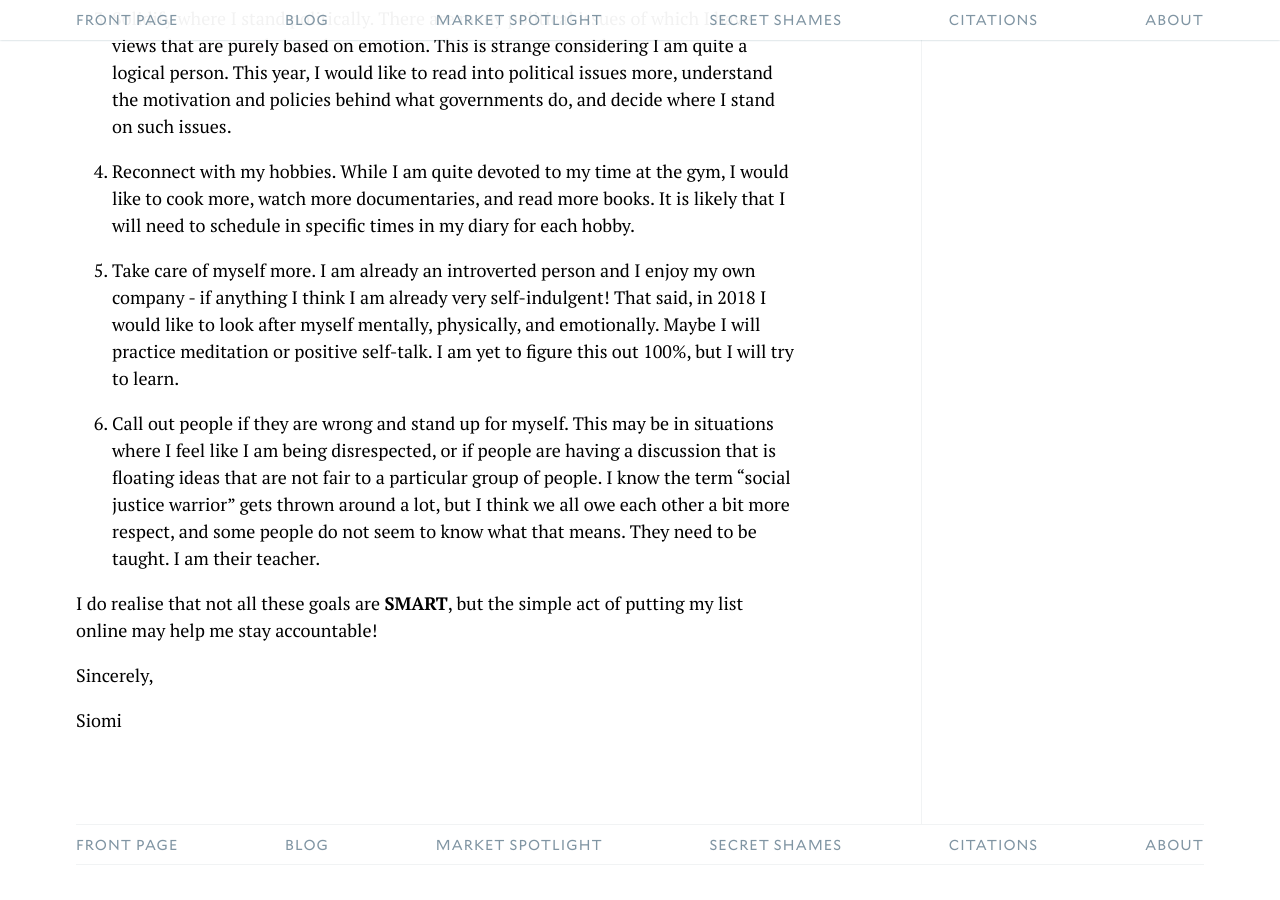
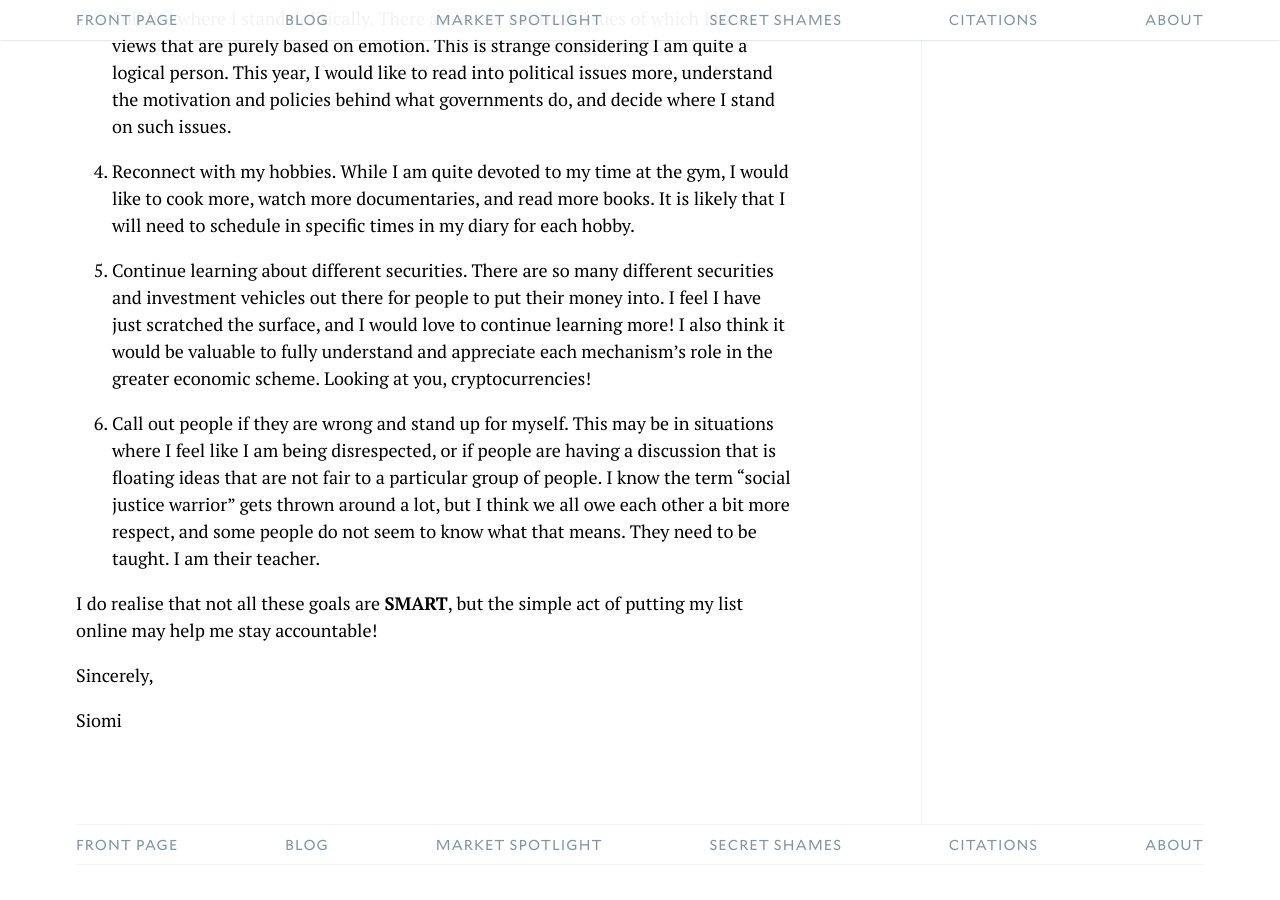
Before and after one commit to cjmlgrto/siomi.net, a Jekyll site: the page built from _posts/2018-01-01-new-year-same-me.markdown, in a window 1280 px wide and 900 px high, scrolled down 1518 px. Built offline with Jekyll 4.4.1, drawn with Linux system fonts in a browser that asks for light colours.

Commit message:
Updated New Year Same Me

```diff
--- a/_posts/2018-01-01-new-year-same-me.markdown
+++ b/_posts/2018-01-01-new-year-same-me.markdown
@@ -25,7 +27,7 @@ Perhaps the reason why New Year's resolutions are so popular is because they len
 
 4. Reconnect with my hobbies. While I am quite devoted to my time at the gym, I would like to cook more, watch more documentaries, and read more books. It is likely that I will need to schedule in specific times in my diary for each hobby.
 
-5. Take care of myself more. I am already an introverted person and I enjoy my own company - if anything I think I am already very self-indulgent! That said, in 2018 I would like to look after myself mentally, physically, and emotionally. Maybe I will practice meditation or positive self-talk. I am yet to figure this out 100%, but I will try to learn.
+5. Continue learning about different securities. There are so many different securities and investment vehicles out there for people to put their money into. I feel I have just scratched the surface, and I would love to continue learning more! I also think it would be valuable to fully understand and appreciate each mechanism's role in the greater economic scheme. Looking at you, cryptocurrencies!
 
 6. Call out people if they are wrong and stand up for myself. This may be in situations where I feel like I am being disrespected,  or if people are having a discussion that is floating ideas that are not fair to a particular group of people. I know the term "social justice warrior" gets thrown around a lot, but I think we all owe each other a bit more respect, and some people do not seem to know what that means. They need to be taught. I am their teacher.
 
```
Also changed, not shown: other parts of _posts/2018-01-01-new-year-same-me.markdown (+2 -0 lines).
